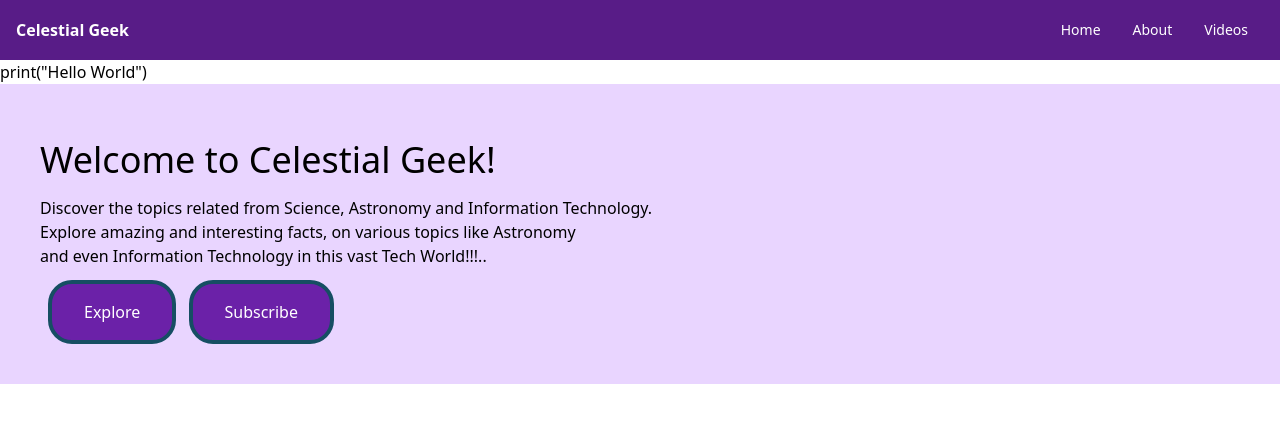
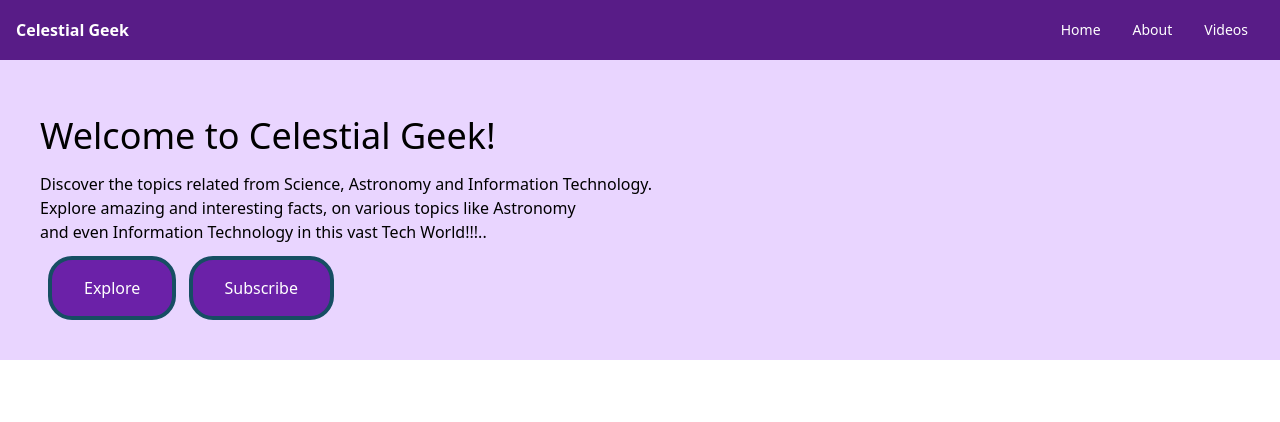
Before and after one commit to TheSGJ/CelestialGeek-Tailwind-Website, a website built with Vite: page index.html in a window 1280 px wide. Built offline with nearby package versions, Linux system fonts and the light colour scheme.

Commit message:
Update index.html

```diff
--- a/index.html
+++ b/index.html
@@ -18,9 +18,6 @@
     <li class="cursor-pointer"><a href="videos.html">Videos</a></li>
 </ul>
 </nav>
-<py-script>
-print("Hello World")
-</py-script>
 <div class="bg-purple-200 justify-center  px-10 py-10">
     <h2 class="text-4xl my-4">Welcome to Celestial Geek!</h2>
     <p>Discover the topics related from Science, Astronomy and Information Technology. <br>
```
